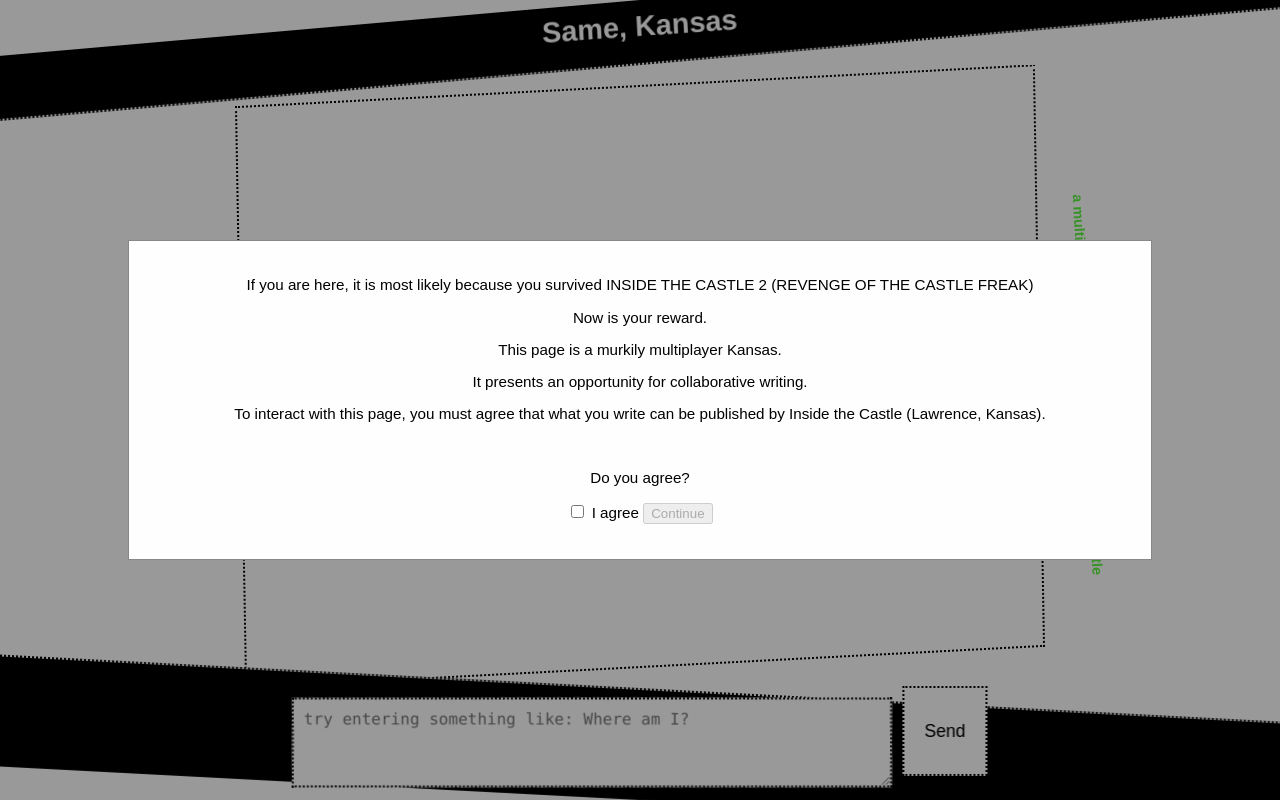
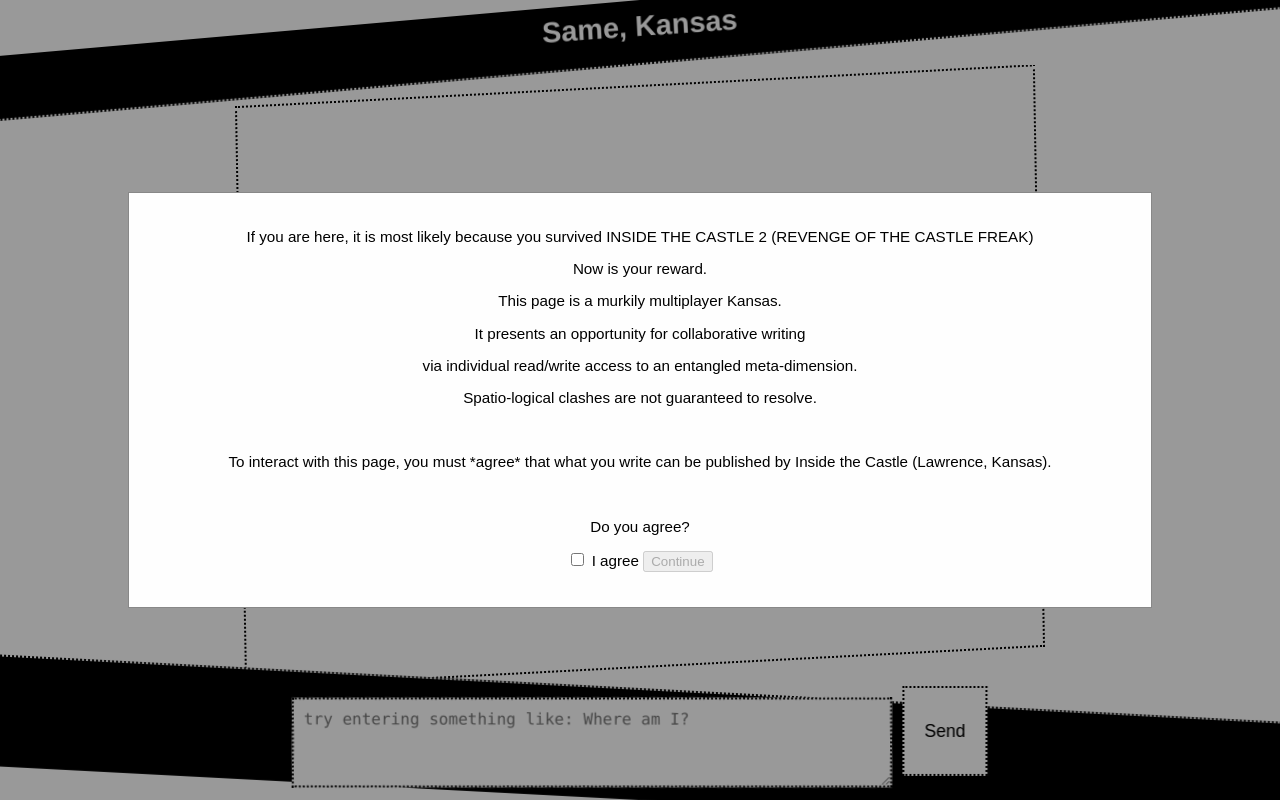
Before and after one commit to kbooten/itc, a Flask app: page / in a window 1280 px wide. Run offline with Flask 3, Linux system fonts and the light colour scheme; parts of the project's set-up code (start-up, migrations or seed data) failed here and were passed over.

Commit message:
template update

```diff
--- a/templates/chat.html
+++ b/templates/chat.html
@@ -253,8 +253,11 @@
             <p>If you are here, it is most likely because you survived INSIDE THE CASTLE 2 (REVENGE OF THE CASTLE FREAK)</p>
             <p>Now is your reward.<p>
             <p>This page is a murkily multiplayer Kansas.</p>
-            <p>It presents an opportunity for collaborative writing.</p>
-            <p>To interact with this page, you must agree that what you write can be published by Inside the Castle (Lawrence, Kansas).</p>
+            <p>It presents an opportunity for collaborative writing</p>
+            <p>via individual read/write access to an entangled meta-dimension.<p>
+            <p>Spatio-logical clashes are not guaranteed to resolve.<p>
+            <br>
+            <p>To interact with this page, you must *agree* that what you write can be published by Inside the Castle (Lawrence, Kansas).</p>
             <br>
             <p>Do you agree?<p>
             <label>
@@ -472,7 +475,7 @@
                     [50*1000, "others will enjoy later"],
                     [50*1000, ", artificer"],
                     [20*1000, "different later"],
-                    [90*1000, "or non-homologous nows"],
+                    [90*1000, "or non-isomorphic nows"],
                     [40*1000, "different others"],
                     [50*1000, "same here"],
                     [120*1000, "a multi-user swatch of same Canvas"],
```
